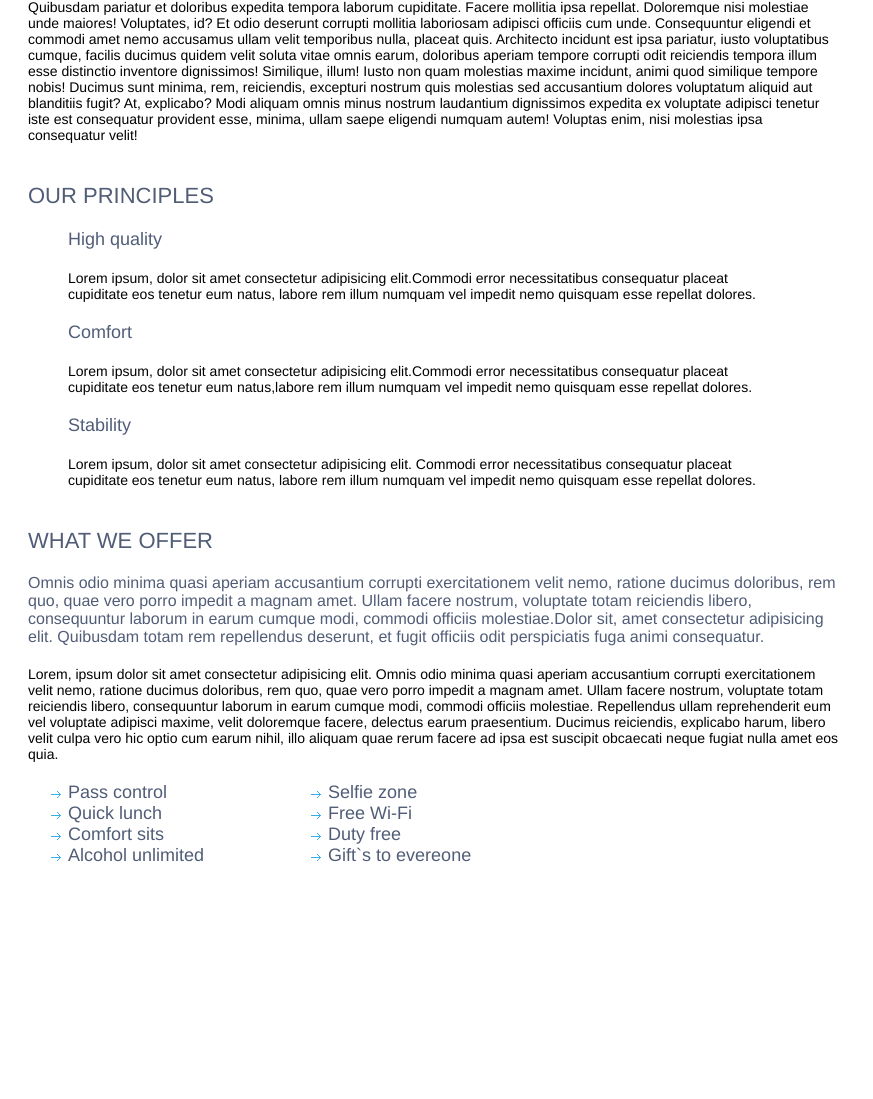
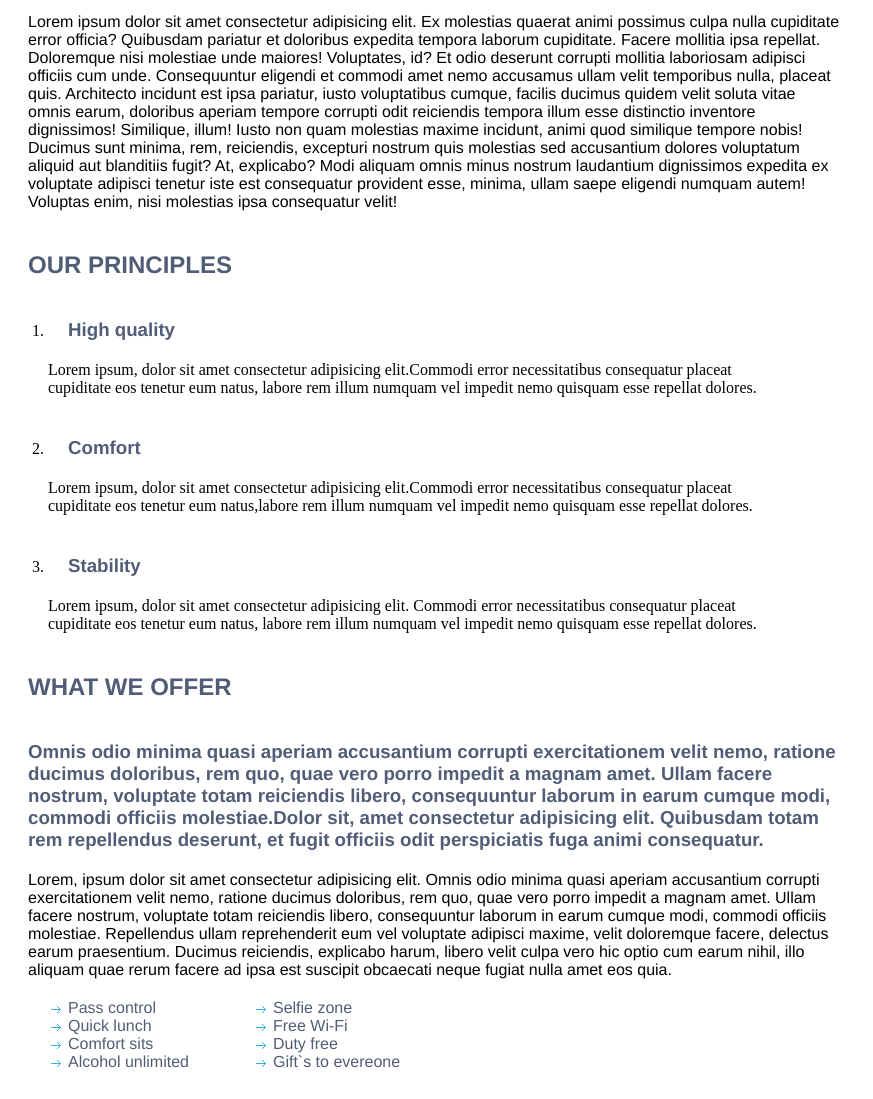
Before and after one commit to pavelrud/fe-core-hw, a plain HTML site: page module-3/index.html in a window 1280 px wide. Shown: the part 379-1478 px from the top of the page, without its empty margins (0-873 px from the left). Before the commit the page ends 1273 px from the top, so only its background shows below. Drawn offline with Linux system fonts and the light colour scheme.

Commit message:
work on mistakes

```diff
--- a/module-3/css/style.css
+++ b/module-3/css/style.css
@@ -1,57 +1,28 @@
-.header1{
-    display: block;
+h2, h3{
     height: auto;
     width: 812px;
     margin: 40px 20px 20px 20px;
-    font-size: 22px;
     font-family: helvetica;
     color: #515d77;
 }
 img{
     margin: 0px 20px 0px 20px;
 }
-.header2{
+p{
     display: block;
     height: auto;
     width: 812px;
     margin: 20px;
-    font-size: 16px;
-    font-family: helvetica;
-    color: #515d77;
-}
-.header-item{
-    display: block;
-    height: auto;
-    width: 812px;
-    margin: 20px 20px 20px 20px;
-    padding: 0px 40px 0px 40px;
-    font-size: 18px;
-    font-family: helvetica;
-    color: #515d77;
-}
-.text{
-    display: block;
-    height: auto;
-    width: 812px;
-    margin: 20px;
-    font-size: 14px;
     font-family: helvetica;
 }
-.text-item{
-    display: block;
-    height: auto;
-    width: 700px;
-    margin: 20px 20px 20px 20px;
-    padding: 0px 0px 0px 40px;
-    font-size: 14px;
-    font-family: helvetica;
+ol{
+    width: 750px;
 }
 ul{
     list-style-image: url('../img/arrow.png');
     display: inline-block;
     margin: 0px 20px 20px 20px;
-    padding: 0px 40px 0px 40px;
-    font-size: 18px;
+    font-size: 16px;
     font-family: helvetica;
     color: #515d77;
 }
--- a/module-3/index.html
+++ b/module-3/index.html
@@ -8,29 +8,26 @@
     <link rel="stylesheet" href="css/style.css">
 </head>
 <body>
-    <div class="header1">AGENCY PROFILE</div>
+    <h2>AGENCY PROFILE</h2>
     <img src="img/airplane.png" alt="airplane">
-    <div class="header2">Super best of the best flight company in adition to uncompromized service! We produce paradice expirience to all our clients during the journey.</div>
-    <div class="text">Lorem ipsum dolor sit amet consectetur adipisicing elit. Ex molestias quaerat animi possimus culpa nulla cupiditate error officia? Quibusdam pariatur et doloribus expedita tempora laborum cupiditate. Facere mollitia ipsa repellat.
+    <h3>Super best of the best flight company in adition to uncompromized service! We produce paradice expirience to all our clients during the journey.</h3>
+    <p>Lorem ipsum dolor sit amet consectetur adipisicing elit. Ex molestias quaerat animi possimus culpa nulla cupiditate error officia? Quibusdam pariatur et doloribus expedita tempora laborum cupiditate. Facere mollitia ipsa repellat.
         Doloremque nisi molestiae unde maiores! Voluptates, id? Et odio deserunt corrupti mollitia laboriosam adipisci officiis cum unde. Consequuntur eligendi et commodi amet nemo accusamus ullam velit temporibus nulla, placeat quis.
         Architecto incidunt est ipsa pariatur, iusto voluptatibus cumque, facilis ducimus quidem velit soluta vitae omnis earum, doloribus aperiam tempore corrupti odit reiciendis tempora illum esse distinctio inventore dignissimos! Similique, illum!
         Iusto non quam molestias maxime incidunt, animi quod similique tempore nobis! Ducimus sunt minima, rem, reiciendis, excepturi nostrum quis molestias sed accusantium dolores voluptatum aliquid aut blanditiis fugit? At, explicabo?
-        Modi aliquam omnis minus nostrum laudantium dignissimos expedita ex voluptate adipisci tenetur iste est consequatur provident esse, minima, ullam saepe eligendi numquam autem! Voluptas enim, nisi molestias ipsa consequatur velit!</div>
-    <div></div>
-    <div class="header1">OUR PRINCIPLES</div>
-    <div class="header-item">High quality</div>
-    <div class="text-item">Lorem ipsum, dolor sit amet consectetur adipisicing elit.Commodi error necessitatibus consequatur placeat cupiditate eos tenetur eum natus, labore rem illum numquam vel impedit nemo quisquam esse repellat dolores.</div>
-    <div class="header-item">Comfort</div>
-    <div class="text-item">Lorem ipsum, dolor sit amet consectetur adipisicing elit.Commodi error necessitatibus consequatur placeat cupiditate eos tenetur eum natus,labore rem illum numquam vel impedit nemo quisquam esse repellat dolores.</div>
-    <div class="header-item">Stability</div>
-    <div class="text-item">Lorem ipsum, dolor sit amet consectetur adipisicing elit. Commodi error necessitatibus consequatur placeat cupiditate eos tenetur eum natus, labore rem illum numquam vel impedit nemo quisquam esse repellat dolores.</div>
-    <div></div>
-    <div class="header1">WHAT WE OFFER</div>
-    <div class="header2">Omnis odio minima quasi aperiam accusantium corrupti exercitationem velit nemo, ratione ducimus doloribus, rem quo, quae vero porro impedit a magnam amet. Ullam facere nostrum, voluptate totam reiciendis libero, consequuntur laborum in earum
-         cumque modi, commodi officiis molestiae.Dolor sit, amet consectetur adipisicing elit. Quibusdam totam rem repellendus deserunt, et fugit officiis odit perspiciatis fuga animi consequatur.</div>
-    <div class="text">Lorem, ipsum dolor sit amet consectetur adipisicing elit. Omnis odio minima quasi aperiam accusantium corrupti exercitationem velit nemo, ratione ducimus doloribus, rem quo, quae vero porro impedit a magnam amet.
+        Modi aliquam omnis minus nostrum laudantium dignissimos expedita ex voluptate adipisci tenetur iste est consequatur provident esse, minima, ullam saepe eligendi numquam autem! Voluptas enim, nisi molestias ipsa consequatur velit!</p>
+    <h2>OUR PRINCIPLES</h2>
+    <ol>
+        <li><h3>High quality</h3> Lorem ipsum, dolor sit amet consectetur adipisicing elit.Commodi error necessitatibus consequatur placeat cupiditate eos tenetur eum natus, labore rem illum numquam vel impedit nemo quisquam esse repellat dolores.</li>
+        <li><h3>Comfort</h3> Lorem ipsum, dolor sit amet consectetur adipisicing elit.Commodi error necessitatibus consequatur placeat cupiditate eos tenetur eum natus,labore rem illum numquam vel impedit nemo quisquam esse repellat dolores.</li>
+        <li><h3>Stability</h3> Lorem ipsum, dolor sit amet consectetur adipisicing elit. Commodi error necessitatibus consequatur placeat cupiditate eos tenetur eum natus, labore rem illum numquam vel impedit nemo quisquam esse repellat dolores.</li>
+    </ol>
+    <h2>WHAT WE OFFER</h2>
+    <h3>Omnis odio minima quasi aperiam accusantium corrupti exercitationem velit nemo, ratione ducimus doloribus, rem quo, quae vero porro impedit a magnam amet. Ullam facere nostrum, voluptate totam reiciendis libero, consequuntur laborum in earum
+         cumque modi, commodi officiis molestiae.Dolor sit, amet consectetur adipisicing elit. Quibusdam totam rem repellendus deserunt, et fugit officiis odit perspiciatis fuga animi consequatur.</h3>
+    <p>Lorem, ipsum dolor sit amet consectetur adipisicing elit. Omnis odio minima quasi aperiam accusantium corrupti exercitationem velit nemo, ratione ducimus doloribus, rem quo, quae vero porro impedit a magnam amet.
         Ullam facere nostrum, voluptate totam reiciendis libero, consequuntur laborum in earum cumque modi, commodi officiis molestiae. Repellendus ullam reprehenderit eum vel voluptate adipisci maxime, velit doloremque facere, delectus earum praesentium.
-        Ducimus reiciendis, explicabo harum, libero velit culpa vero hic optio cum earum nihil, illo aliquam quae rerum facere ad ipsa est suscipit obcaecati neque fugiat nulla amet eos quia.</div>
+        Ducimus reiciendis, explicabo harum, libero velit culpa vero hic optio cum earum nihil, illo aliquam quae rerum facere ad ipsa est suscipit obcaecati neque fugiat nulla amet eos quia.</p>
         <ul>
             <li>Pass control</li>
             <li>Quick lunch</li>
```
